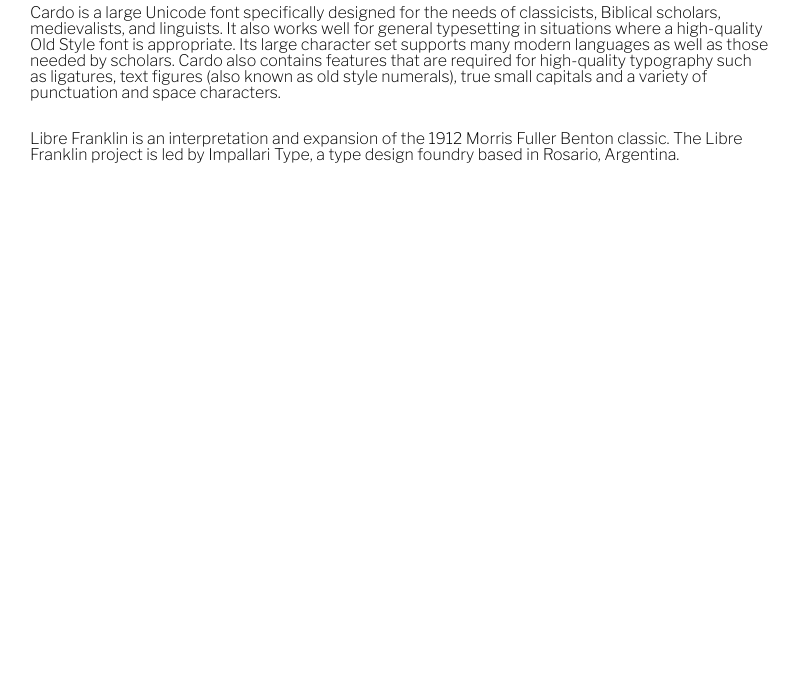
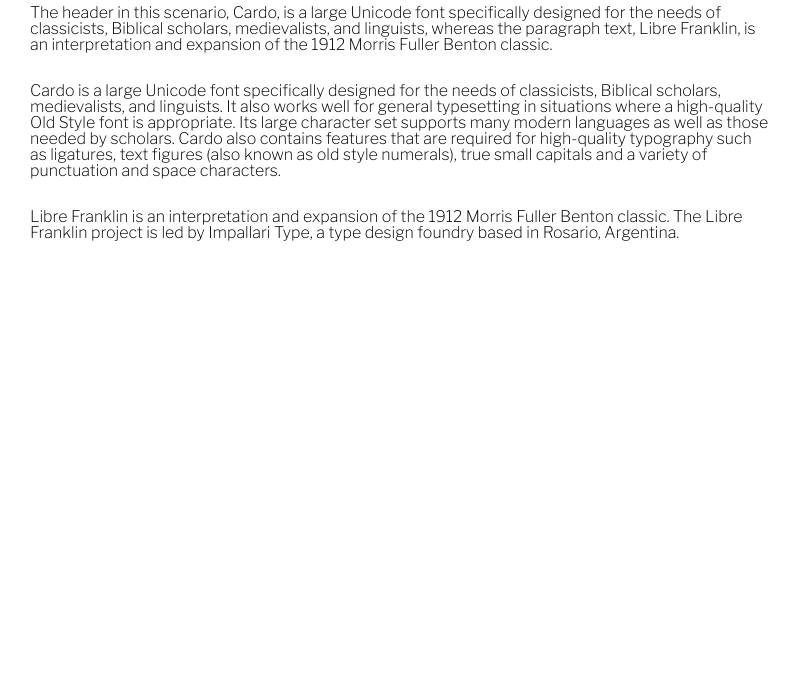
Before and after one commit to yunsun-hwang/hci-production-problems, a plain HTML site: page pp-01/index.html in a window 1280 px wide. Shown: the part 105-800 px from the top of the page, without its empty margins (0-801 px from the left). Drawn offline with nearby package versions, Linux system fonts and the light colour scheme.

Commit message:
Add Paring Typefaces

```diff
--- a/pp-01/index.html
+++ b/pp-01/index.html
@@ -18,6 +18,7 @@
 <body>
   <h1>Cardo and Libre Franklin</h1>
   <div>
+    <p>The header in this scenario, Cardo, is a large Unicode font specifically designed for the needs of classicists, Biblical scholars, medievalists, and linguists, whereas the paragraph text, Libre Franklin, is an interpretation and expansion of the 1912 Morris Fuller Benton classic.</p>
     <p>Cardo is a large Unicode font specifically designed for the needs of classicists, Biblical scholars, medievalists, and linguists. It also works well for general typesetting in situations where a high-quality Old Style font is appropriate. Its large character set supports many modern languages as well as those needed by scholars. Cardo also contains features that are required for high-quality typography such as ligatures, text figures (also known as old style numerals), true small capitals and a variety of punctuation and space characters.</p>
     <p> Libre Franklin is an interpretation and expansion of the 1912 Morris Fuller Benton classic. The Libre Franklin project is led by Impallari Type, a type design foundry based in Rosario, Argentina. </p>
   </div>
```
